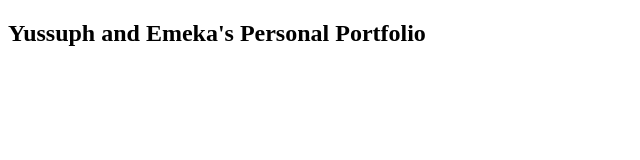
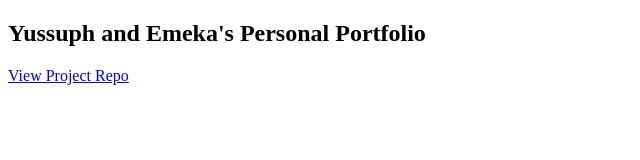
Before and after one commit to macbright/emeka-yussuph, a plain HTML site: page index.html in a window 1280 px wide. Shown: the whole page, without its empty margins (0-640 px from the left). Drawn offline with Linux system fonts and the light colour scheme.

Commit message:
project link

```diff
--- a/index.html
+++ b/index.html
@@ -13,8 +13,8 @@
       <h1>Yussuph and Emeka's Personal Portfolio</h1>
       <section id="projects">
       	<div class="project-tile">
-
-      	</div>
+        </div>
+        <a href="https://github.com/macbright/emeka-yussuph"> View Project Repo</a>
       </section>
     </section>
     <script  src="js/index.js"></script>
```
